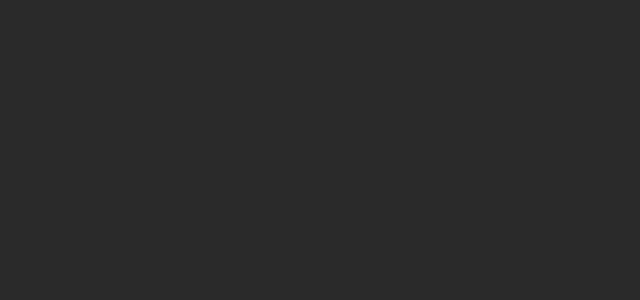
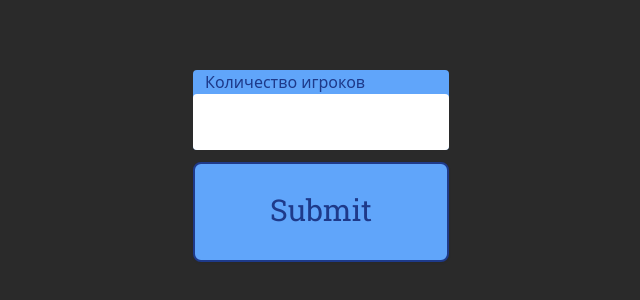
Before and after one commit to NikitaMurugov/WhatIsTheMeme, a React (Create React App) app in the folder frontend/: page /lobby in a window 1280 px wide. Before the commit this address had no page. Shown: the part 234-534 px from the top of the page, without its empty margins (319-959 px from the left). Built offline with nearby package versions, Linux system fonts and the light colour scheme.

Commit message:
Add: lobby settings page

```diff
--- a/frontend/package.json
+++ b/frontend/package.json
@@ -9,6 +9,7 @@
         "granim": "^2.0.0",
         "react": "^18.2.0",
         "react-dom": "^18.2.0",
+        "react-hook-form": "^7.43.9",
         "react-icons": "^4.8.0",
         "react-router-dom": "^6.10.0",
         "react-scripts": "5.0.1",
@@ -50,7 +51,9 @@
         "eslint-plugin-prettier": "^4.2.1",
         "eslint-plugin-react": "^7.32.2",
         "eslint-plugin-react-hooks": "^4.6.0",
+        "laravel-echo": "^1.15.1",
         "prettier": "^2.8.8",
+        "pusher-js": "^8.0.2",
         "tailwindcss": "^3.3.1"
     },
     "lint": "eslint .",
--- a/frontend/src/pages/App.jsx
+++ b/frontend/src/pages/App.jsx
@@ -1,40 +1,57 @@
-import CustomLink from '../components/CustomLink';
-import { useState } from 'react';
-import Button from '../components/Button';
-import Input from '../components/Input';
+import { useParams } from 'react-router-dom';
+import { useEffect, useState } from 'react';
+import Granim from 'granim';
 
-const lobbyCodeMask = [/\d/, /\d/, /\d/, /\d/, '-', /\d/, /\d/, /\d/, /\d/];
-const App = () => {
-    const [lobbyCode, setLobbyCode] = useState();
-    const openModal = () => {
-        console.log('modal Opened!');
-    };
+import 'react-toastify/dist/ReactToastify.css';
+
+import Footer from '../components/Lobby/PageCompoents/Footer';
+
+import fakeUsers from '../helpers/fakeUserList';
+import Header from '../components/Lobby/PageCompoents/Header';
+
+function App() {
+    const [spectator, setSpectator] = useState(true);
+    const params = useParams();
+    const lobbyCode = params.code;
+    const users = fakeUsers;
+
+    useEffect(() => {
+        new Granim({
+            element: '#bg',
+            direction: 'left-right',
+            opacity: [1, 1],
+            states: {
+                'default-state': {
+                    gradients: [
+                        ['#232323', '#3d3d3d'],
+                        ['#3d3d3d', '#3b4364'],
+                        ['#363636', '#2f2f2f'],
+                        ['#2f2f2f', '#232323'],
+                        ['#2f324d', '#2f2f2f']
+                    ],
+                    transitionSpeed: 2000
+                }
+            }
+        });
+    }, []);
 
     return (
         <>
-            <div className="flex justify-center items-center h-full">
-                <div className="flex gap-4 flex-col w-64">
-                    <Button>
-                        <CustomLink onClick={openModal}> Создать лобби </CustomLink>
-                    </Button>
-                    <hr className="mt-3 mb-3 border-blue-400" />
-                    <div className="">
-                        <Button>
-                            <Input
-                                mask={lobbyCodeMask}
-                                placeholder={'____-____'}
-                                className={'h-16 p-4 w-full rounded mb-4 text-3xl text-center'}
-                                type="text"
-                                value={lobbyCode}
-                                onChange={(ev) => setLobbyCode(ev.target.value)}
-                            />
-                            <CustomLink to={`/lobby/${lobbyCode}`}> Подключиться к лобби </CustomLink>
-                        </Button>
+            <div className="App font-basic text-white">
+                <canvas id={'bg'}></canvas>
+                <Header lobbyCode={lobbyCode} spectator={spectator} setSpectator={setSpectator} />
+                <main className={'grid grid-cols-footer'}>
+                    <div></div>
+                    <div className={'flex flex-col items-center'}>
+                        <span className={'text-4xl flex justify-center'}>Какая-то фраза</span>
+                        <hr className={'w-1/2 m-10 h-1 border-none bg-gray-500 rounded'} />
                     </div>
-                </div>
+                    <div></div>
+                </main>
+                <Footer spectator={spectator} users={users} />
             </div>
         </>
     );
-};
+}
 
 export default App;
--- /dev/null
+++ b/frontend/src/pages/Index.jsx
@@ -0,0 +1,38 @@
+import CustomLink from '../components/CustomLink';
+import { useState } from 'react';
+import Button from '../components/Button';
+import Input from '../components/Input';
+
+const lobbyCodeMask = [/\d/, /\d/, /\d/, /\d/, '-', /\d/, /\d/, /\d/, /\d/];
+const Index = () => {
+    const [lobbyCode, setLobbyCode] = useState();
+    const openModal = () => {
+        console.log('modal Opened!');
+    };
+
+    return (
+        <div className="flex justify-center items-center h-full">
+            <div className="flex gap-4 flex-col w-64">
+                <Button>
+                    <CustomLink onClick={openModal}> Создать лобби </CustomLink>
+                </Button>
+                <hr className="mt-3 mb-3 border-blue-400" />
+                <div className="">
+                    <Button>
+                        <Input
+                            mask={lobbyCodeMask}
+                            placeholder={'____-____'}
+                            className={'h-16 p-4 w-full rounded mb-4 text-3xl text-center'}
+                            type="text"
+                            value={lobbyCode}
+                            onChange={(ev) => setLobbyCode(ev.target.value)}
+                        />
+                        <CustomLink to={`/lobby/${lobbyCode}`}> Подключиться к лобби </CustomLink>
+                    </Button>
+                </div>
+            </div>
+        </div>
+    );
+};
+
+export default Index;
--- a/frontend/src/pages/Lobby.jsx
+++ b/frontend/src/pages/Lobby.jsx
@@ -1,54 +1,31 @@
-import { useParams } from 'react-router-dom';
-import { useEffect, useState } from 'react';
-import Granim from 'granim';
-
-import 'react-toastify/dist/ReactToastify.css';
-
-import Footer from '../components/Lobby/PageCompoents/Footer';
-
-import fakeUsers from '../helpers/fakeUserList';
-import Header from '../components/Lobby/PageCompoents/Header';
+import React from 'react';
+import { useForm } from 'react-hook-form';
+import Button from '../components/Button';
 
 function Lobby() {
-    const [spectator, setSpectator] = useState(true);
-    const params = useParams();
-    const lobbyCode = params.code;
-    const users = fakeUsers;
-    useEffect(() => {
-        new Granim({
-            element: '#bg',
-            direction: 'left-right',
-            opacity: [1, 1],
-            states: {
-                'default-state': {
-                    gradients: [
-                        ['#232323', '#3d3d3d'],
-                        ['#3d3d3d', '#3b4364'],
-                        ['#363636', '#2f2f2f'],
-                        ['#2f2f2f', '#232323'],
-                        ['#2f324d', '#2f2f2f']
-                    ],
-                    transitionSpeed: 2000
-                }
-            }
-        });
-    }, []);
+    const { register, handleSubmit } = useForm();
+    const onSubmit = (data) => console.log(data);
+
     return (
-        <>
-            <div className="App font-basic text-white">
-                <canvas id={'bg'}></canvas>
-                <Header lobbyCode={lobbyCode} spectator={spectator} setSpectator={setSpectator} />
-                <main className={'grid grid-cols-footer'}>
-                    <div></div>
-                    <div className={'flex flex-col items-center'}>
-                        <span className={'text-4xl flex justify-center'}>Какая-то фраза</span>
-                        <hr className={'w-1/2 m-10 h-1 border-none bg-gray-500 rounded'} />
+        <div className="flex justify-center items-center h-full">
+            <div className="flex gap-4 flex-col w-64">
+                <form onSubmit={handleSubmit(onSubmit)}>
+                    <div className="text-blue-900 bg-blue-400 w-full rounded mb-3">
+                        <label className="p-3">
+                            Количество игроков
+                            <input
+                                {...register('players_count')}
+                                className="h-14 p-4 w-full rounded text-3xl text-center"
+                                type="text"
+                            />
+                        </label>
                     </div>
-                    <div></div>
-                </main>
-                <Footer spectator={spectator} users={users} />
+                    <Button>
+                        <input type="submit" className="h-14 p-4 w-full rounded mb-4 text-3xl text-center" />
+                    </Button>
+                </form>
             </div>
-        </>
+        </div>
     );
 }
 
```
Also changed, not shown: frontend/src/routes/routes.js (+7 -2 lines), 1 other file (tests, documents, lock files or other folders).
